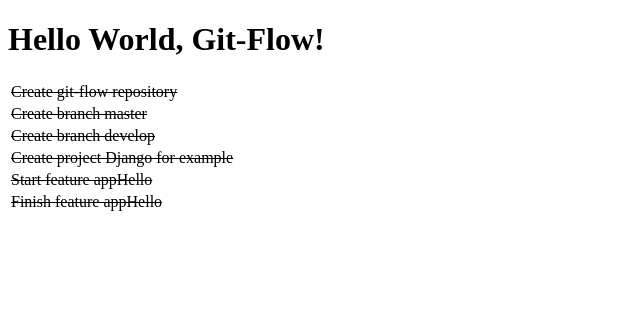
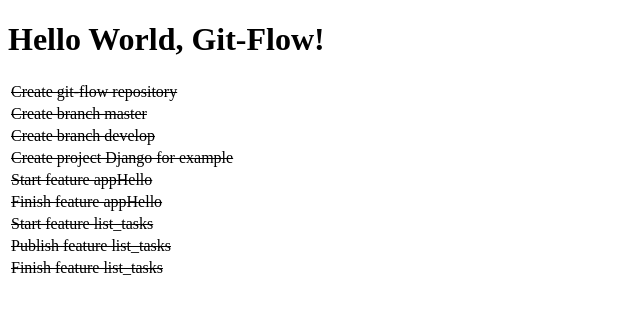
Before and after one commit to lucassouto/study-git-flow, a Django app: page / in a window 1280 px wide. Shown: the top 314 px of the page, without its empty margins (0-640 px from the left). Run offline with Django 3.2, Linux system fonts and the light colour scheme.

Commit message:
Add more items an list

```diff
--- a/templates/index.html
+++ b/templates/index.html
@@ -28,6 +28,16 @@
         <tr>
             <td><s>Finish feature appHello</s></td>
         </tr>
+        <tr>
+            <td><s>Start feature list_tasks</s></td>
+        </tr>
+        <tr>
+            <td><s>Publish feature list_tasks</s></td>
+        </tr>
+        <tr>
+            <td><s>Finish feature list_tasks</s></td>
+        </tr>
+
     </table>
 </body>
 </html>
```
